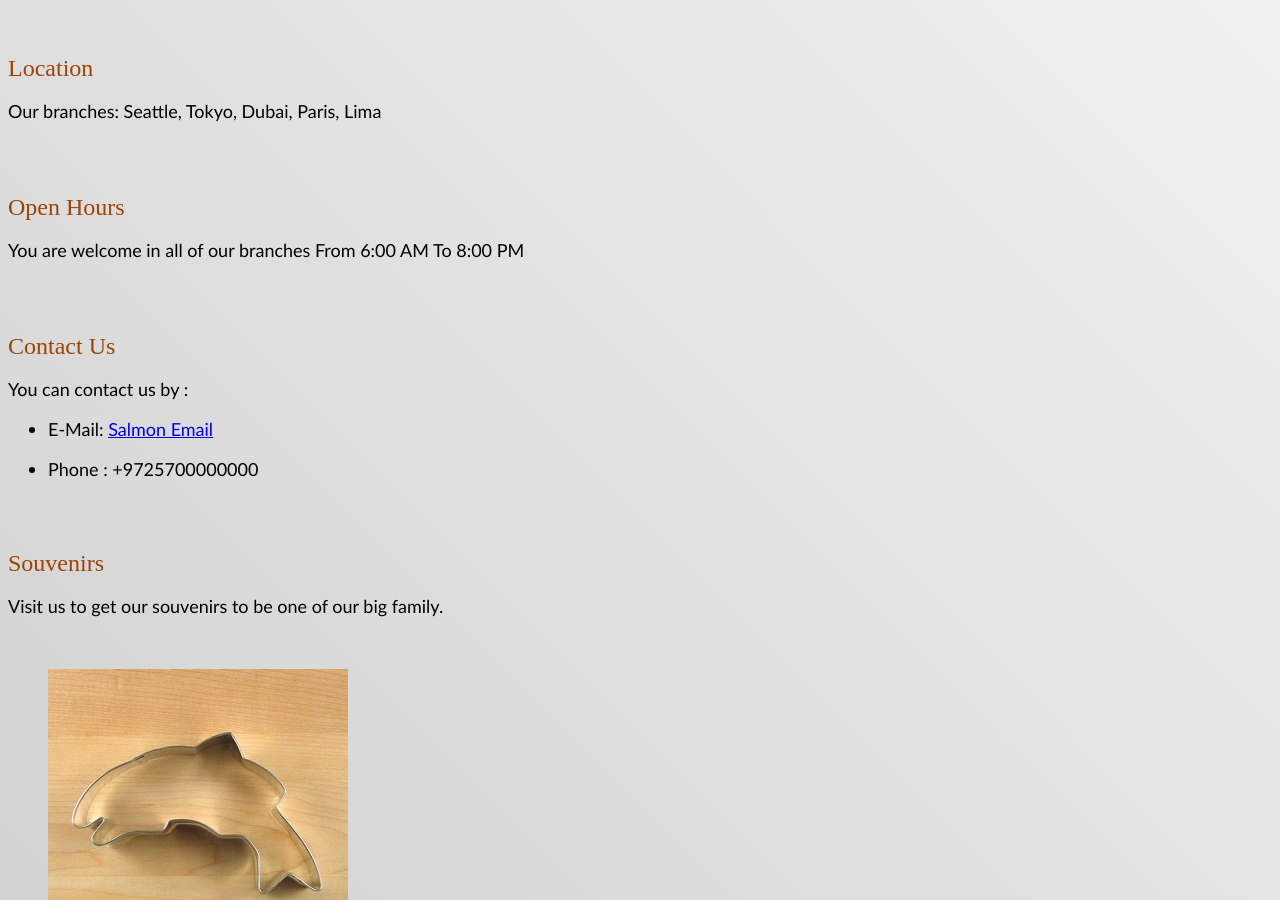
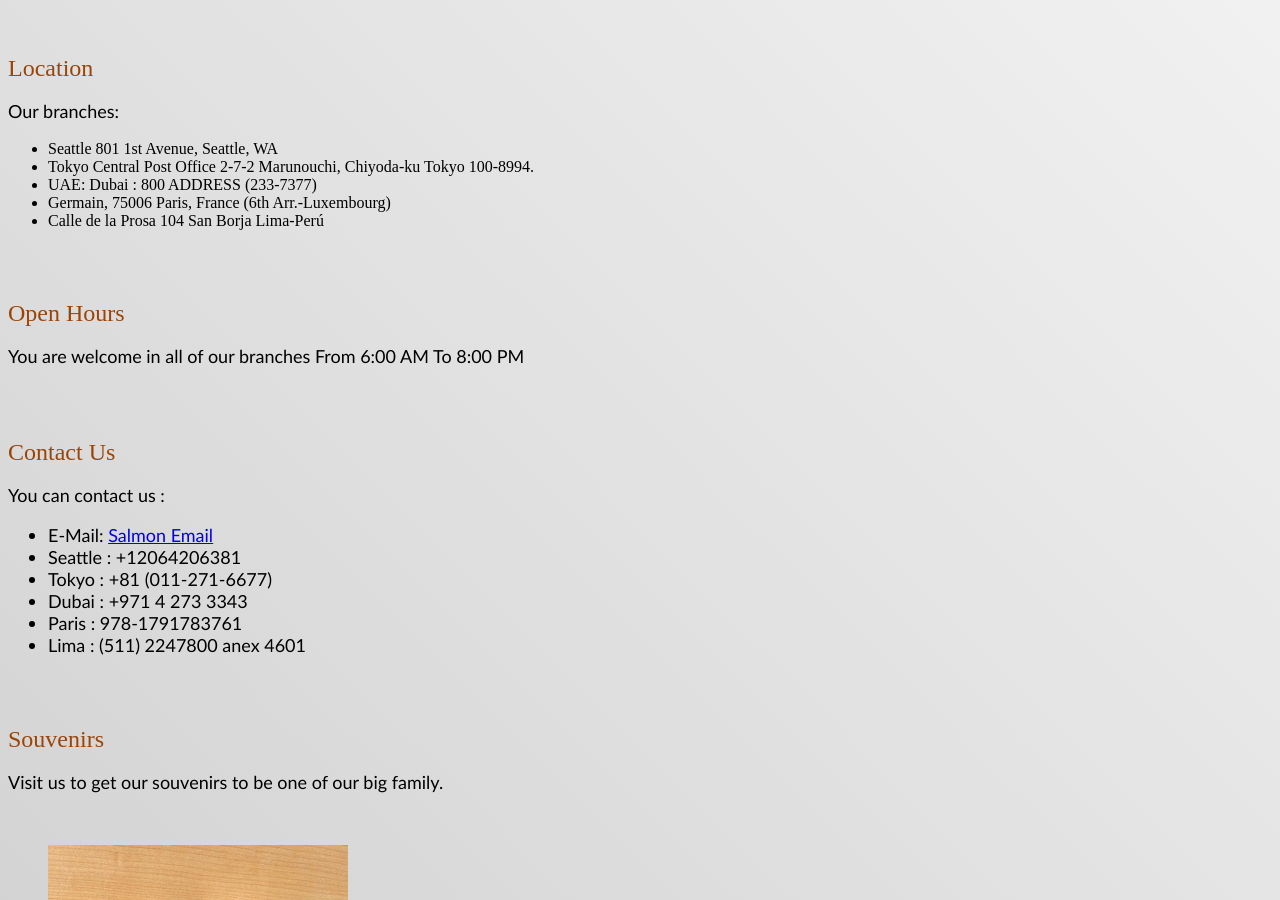
Before and after one commit to yasmeenkhalili/cookie-stand, a plain HTML site: page index.html in a window 1280 px wide. Shown: the part 1038-1938 px from the top of the page. Drawn offline with Linux system fonts and the light colour scheme.

Commit message:
correct contact and address

```diff
--- a/index.html
+++ b/index.html
@@ -39,7 +39,16 @@
     </main>
 <br><br><br>
 <a id="Location" style="font-size: x-large; color: rgb(156, 68, 6);"> Location</a>
-<p style="font-size:large; font-family: 'Gill Sans', 'Gill Sans MT', Calibri, 'Trebuchet MS', sans-serif;"> Our branches: Seattle, Tokyo, Dubai, Paris, Lima </p>
+<p style="font-size:large; font-family: 'Gill Sans', 'Gill Sans MT', Calibri, 'Trebuchet MS', sans-serif;"> Our branches: <ul>
+    <li>Seattle 801 1st Avenue, Seattle, WA</li>
+<li>Tokyo Central Post Office
+    2-7-2 Marunouchi, Chiyoda-ku
+    Tokyo 100-8994.</li>
+<li>UAE: Dubai : 800 ADDRESS (233-7377)</li>
+<li>Germain, 75006 Paris, France (6th Arr.-Luxembourg)</li>
+<li>Calle de la Prosa 104
+    San Borja
+    Lima-Perú</li></ul> </p>
 
 <br><br><br>
     <a id="Open Hours" style="font-size: x-large; color: rgb(156, 68, 6);"> Open Hours</a>
@@ -48,11 +57,14 @@
 <br><br><br>
 
 <a id="Contact Us" style="font-size: x-large; color: rgb(156, 68, 6);"> Contact Us</a>
-<p style="font-size:large; font-family: 'Gill Sans', 'Gill Sans MT', Calibri, 'Trebuchet MS', sans-serif;"> You can contact us by :</p>
+<p style="font-size:large; font-family: 'Gill Sans', 'Gill Sans MT', Calibri, 'Trebuchet MS', sans-serif;"> You can contact us :</p>
     <ul>
         <li style="font-size:large; font-family: 'Gill Sans', 'Gill Sans MT', Calibri, 'Trebuchet MS', sans-serif;"> E-Mail: <a href="jasmina201132@yahoo.com"> Salmon Email </a></li>
-        <br>
-        <li style="font-size:large; font-family: 'Gill Sans', 'Gill Sans MT', Calibri, 'Trebuchet MS', sans-serif;"> Phone : +9725700000000 </li>
+        <li style="font-size:large; font-family: 'Gill Sans', 'Gill Sans MT', Calibri, 'Trebuchet MS', sans-serif;"> Seattle : +12064206381 </li>
+        <li style="font-size:large; font-family: 'Gill Sans', 'Gill Sans MT', Calibri, 'Trebuchet MS', sans-serif;"> Tokyo : +81 (011-271-6677) </li>
+        <li style="font-size:large; font-family: 'Gill Sans', 'Gill Sans MT', Calibri, 'Trebuchet MS', sans-serif;"> Dubai : +971 4 273 3343 </li>
+        <li style="font-size:large; font-family: 'Gill Sans', 'Gill Sans MT', Calibri, 'Trebuchet MS', sans-serif;"> Paris : 978-1791783761 </li>
+        <li style="font-size:large; font-family: 'Gill Sans', 'Gill Sans MT', Calibri, 'Trebuchet MS', sans-serif;"> Lima : (511) 2247800 anex 4601 </li>
     </ul>
 <br><br><br>
 
```
